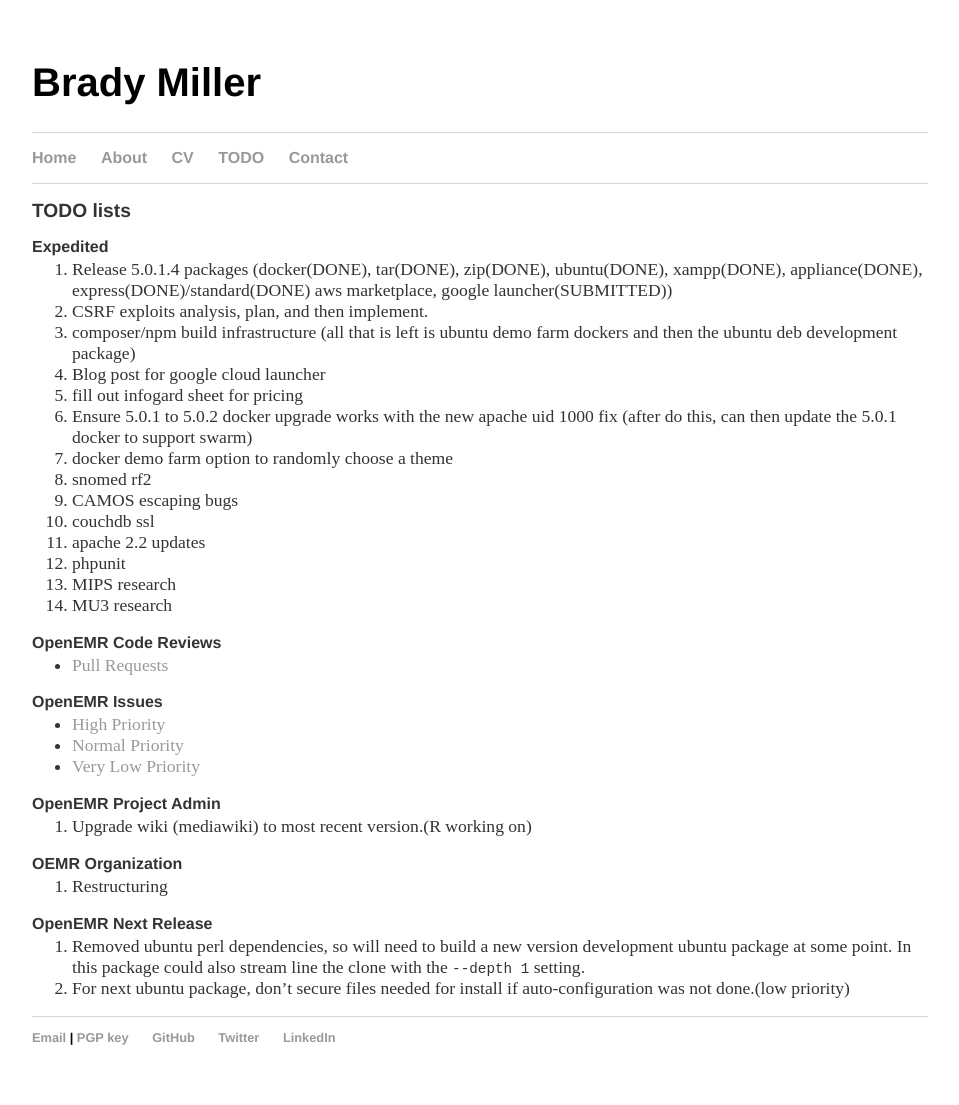
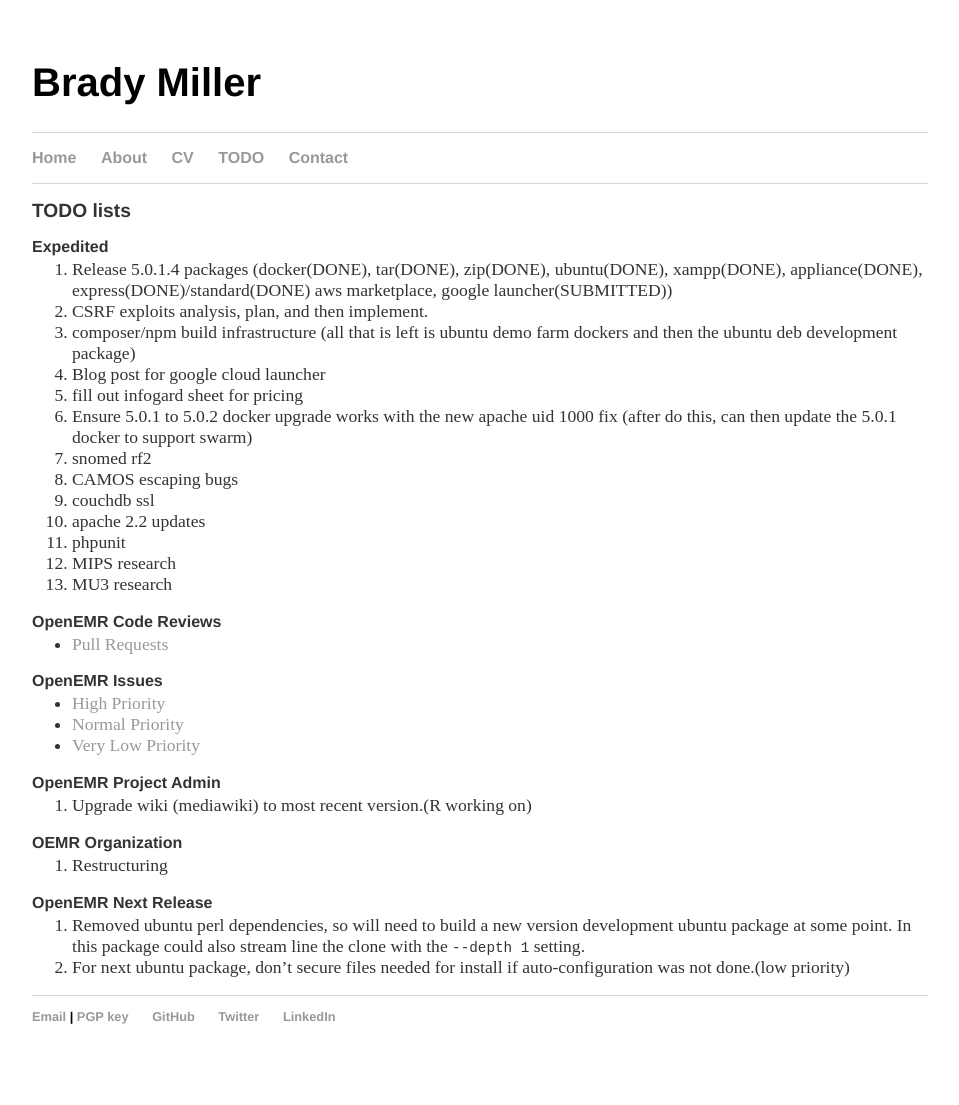
Before and after one commit to bradymiller/bradymiller.github.io, a Jekyll site: the page built from todo/index.md, in a window 1280 px wide. Shown: the whole page, without its empty margins (160-1119 px from the left). Built offline with Jekyll 4.4.1, drawn with Linux system fonts in a browser that asks for light colours; our own code applies the rules of GitHub Pages for plain Markdown files; after the commit the page ends 1084 px from its top, so only the background shows below that.

Commit message:
Update index.md

```diff
--- a/todo/index.md
+++ b/todo/index.md
@@ -10,7 +10,6 @@
 1. Blog post for google cloud launcher
 1. fill out infogard sheet for pricing
 1. Ensure 5.0.1 to 5.0.2 docker upgrade works with the new apache uid 1000 fix (after do this, can then update the 5.0.1 docker to support swarm)
-1. docker demo farm option to randomly choose a theme
 1. snomed rf2
 1. CAMOS escaping bugs
 1. couchdb ssl
```
